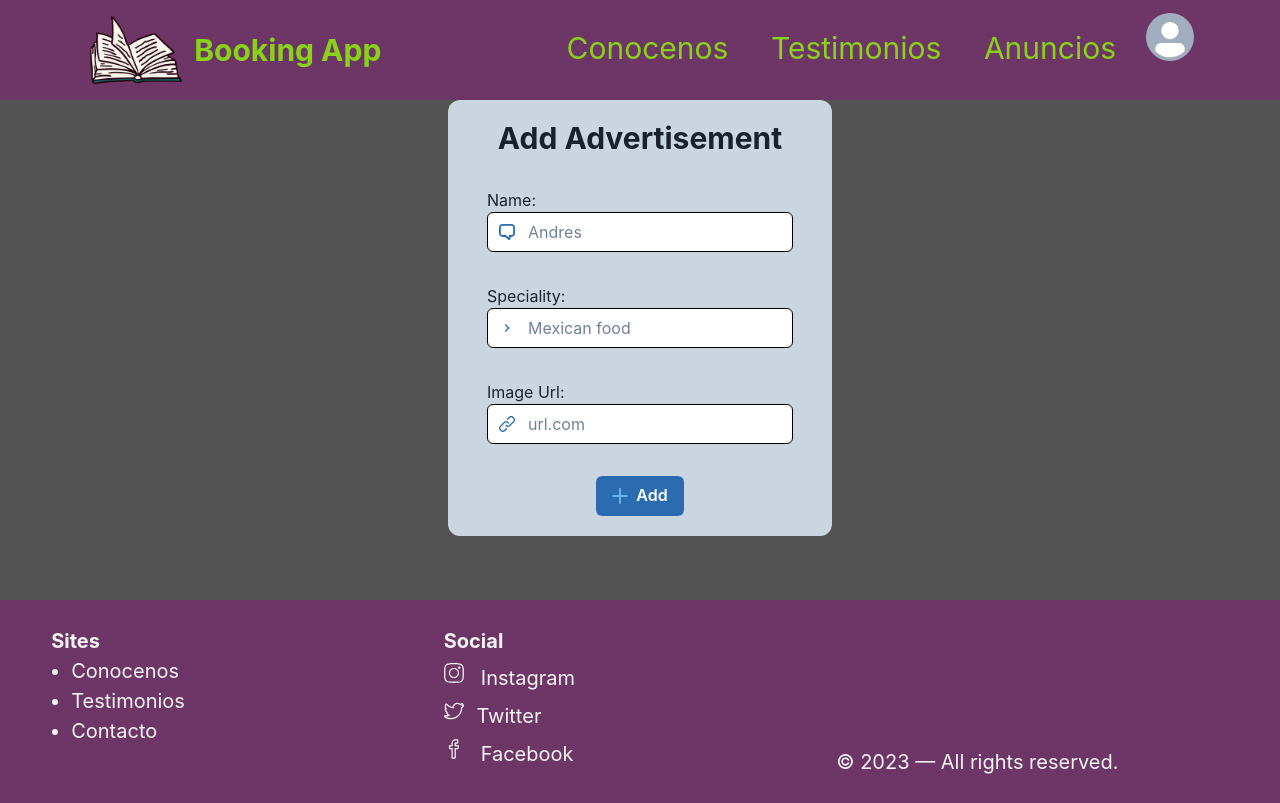
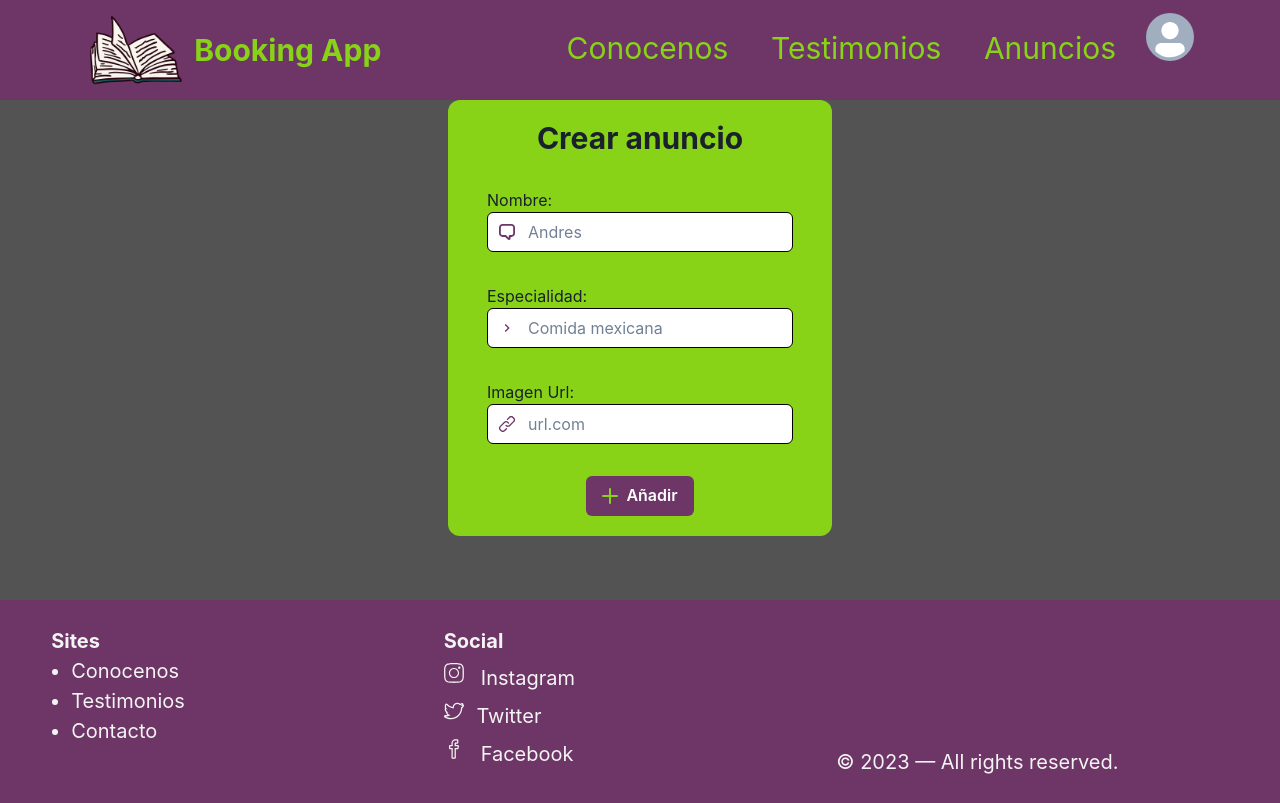
Before and after one commit to Shekta99/chat-frontend-project, a React (Vite) app: page /announce-add in a window 1280 px wide. Built offline with nearby package versions, Linux system fonts and the light colour scheme.

Commit message:
adding colors

```diff
--- a/src/components/AnnounceList/AddAnnounce.jsx
+++ b/src/components/AnnounceList/AddAnnounce.jsx
@@ -25,12 +25,11 @@ import { useNavigate } from "react-router-dom";
 function AddAnnounce() {
   const toast = useToast();
   const history = useNavigate();
-  const colorInteractiveElements = "blue.600";
-  const colorHover = "blue.300";
-  const { toggleColorMode } = useColorMode();
-  const colorBackground = useColorModeValue("gray.300", "gray.700");
-  const colorBackgroundInputs = useColorModeValue("white", "gray.500");
-  const colorText = useColorModeValue("black", "white");
+  const colorInteractiveElements = "#6E3667";
+  const colorHover = "#88D317";
+  const colorBackground = "#88D317";
+  const colorBackgroundInputs = "white";
+  const colorText = "#6E3667";
   const [name, setName] = useState("");
   const [speciality, setSpec] = useState("");
   const [imageURL, setImg] = useState("");
@@ -70,9 +69,9 @@ function AddAnnounce() {
       >
         <Center>
           <VStack spacing={8}>
-            <Heading size="lg">Add Advertisement</Heading>
+            <Heading size="lg">Crear anuncio</Heading>
             <Box w="100%">
-              <Text>Name:</Text>
+              <Text>Nombre:</Text>
               <InputGroup>
                 <InputLeftElement>
                   <ChatIcon color={colorInteractiveElements} />
@@ -89,7 +88,7 @@ function AddAnnounce() {
             </Box>
 
             <Box w="100%">
-              <Text>Speciality:</Text>
+              <Text>Especialidad:</Text>
               <InputGroup>
                 <InputLeftElement
                   children={
@@ -99,7 +98,7 @@ function AddAnnounce() {
                 <Input
                   color={colorText}
                   bg={colorBackgroundInputs}
-                  placeholder="Mexican food"
+                  placeholder="Comida mexicana"
                   borderColor="black"
                   onChange={(e) => setSpec(e.target.value)}
                   _hover={{ borderColor: colorHover }}
@@ -107,7 +106,7 @@ function AddAnnounce() {
               </InputGroup>
             </Box>
             <Box w="100%">
-              <Text>Image Url:</Text>
+              <Text>Imagen Url:</Text>
               <InputGroup>
                 <InputLeftElement
                   children={<LinkIcon color={colorInteractiveElements} />}
@@ -130,7 +129,7 @@ function AddAnnounce() {
                 _hover={{ bg: colorHover, color: "black" }}
                 onClick={handleSubmit}
               >
-                Add
+                Añadir
               </Button>
             </HStack>
           </VStack>
```
